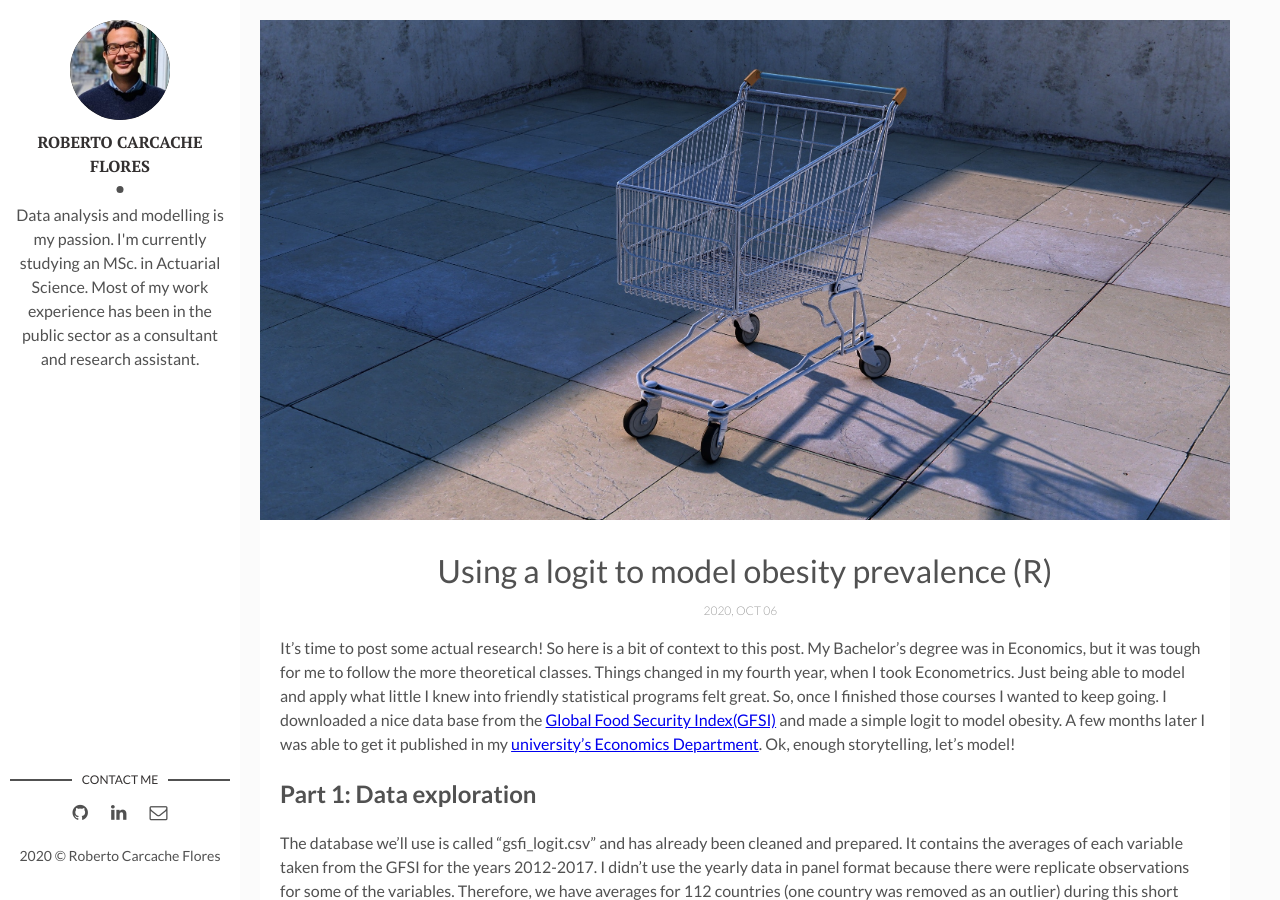
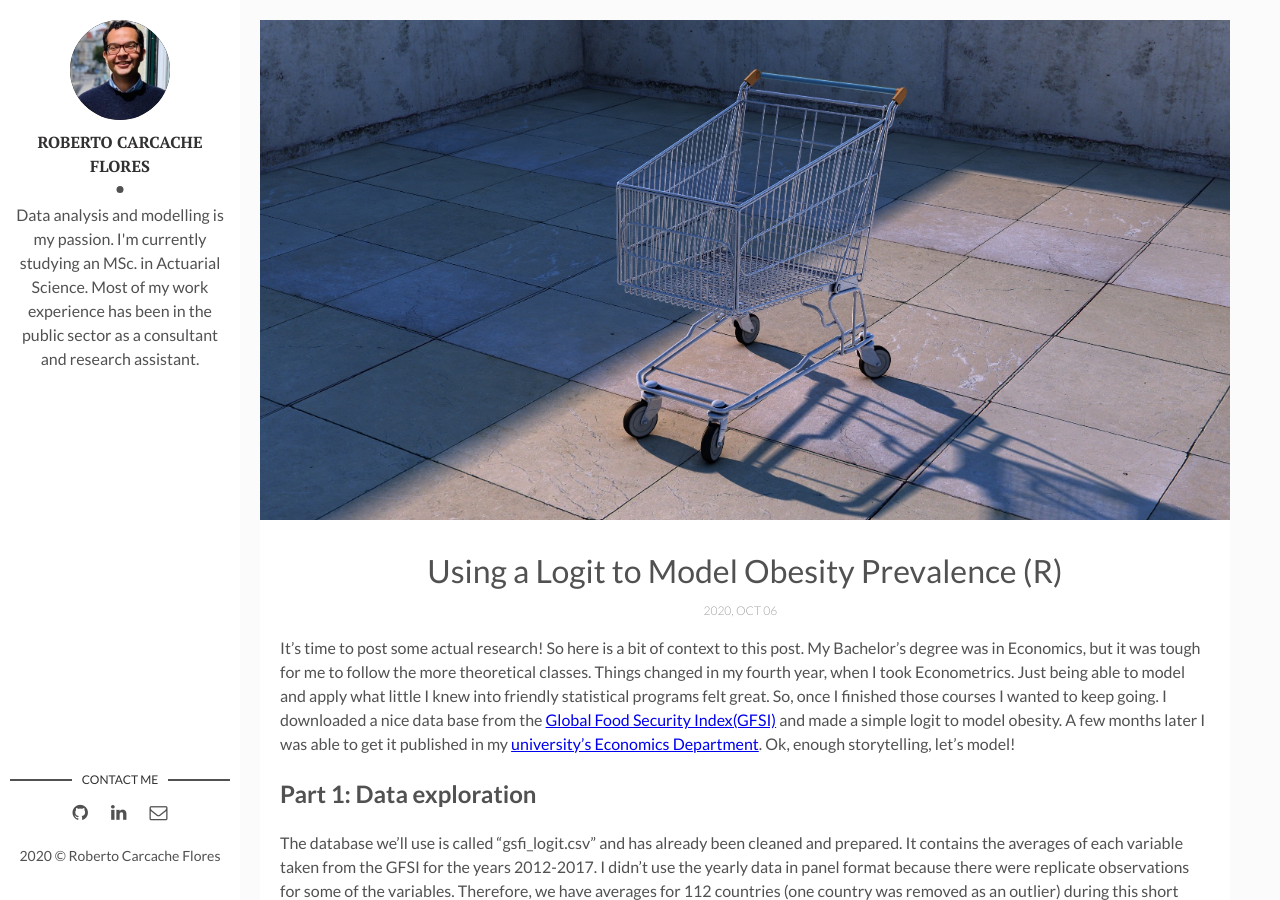
Before and after one commit to rcarcacheflores/Research, a Jekyll site: the page built from _posts/2020-10-6-post5.md, in a window 1280 px wide and 900 px high. Built offline with Jekyll 4.4.1, drawn with Linux system fonts in a browser that asks for light colours.

```diff
--- a/_posts/2020-10-6-post5.md
+++ b/_posts/2020-10-6-post5.md
@@ -1,6 +1,6 @@
 ---
 layout: post
-title: Using a logit to model obesity prevalence (R)
+title: Using a Logit to Model Obesity Prevalence (R)
 date: 2020-10-6 9:22:38 +0300
 description: Using a logit to model obesity prevalence in 112 countries
 img: post5.jpg
```
